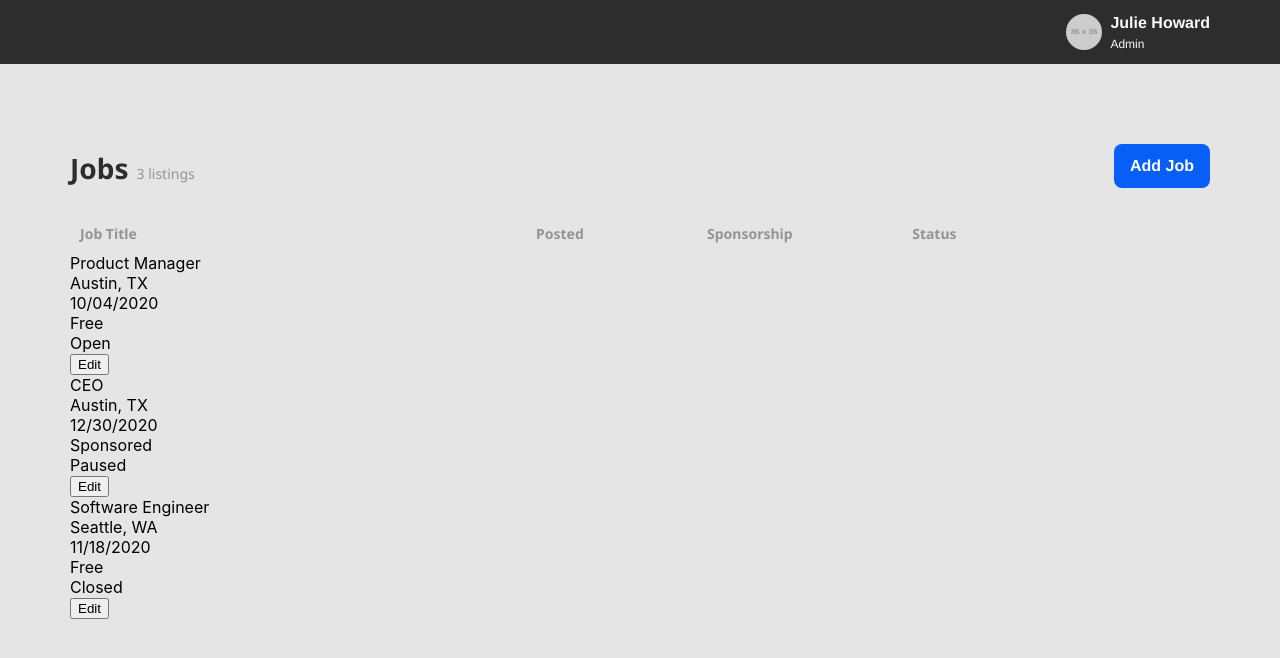
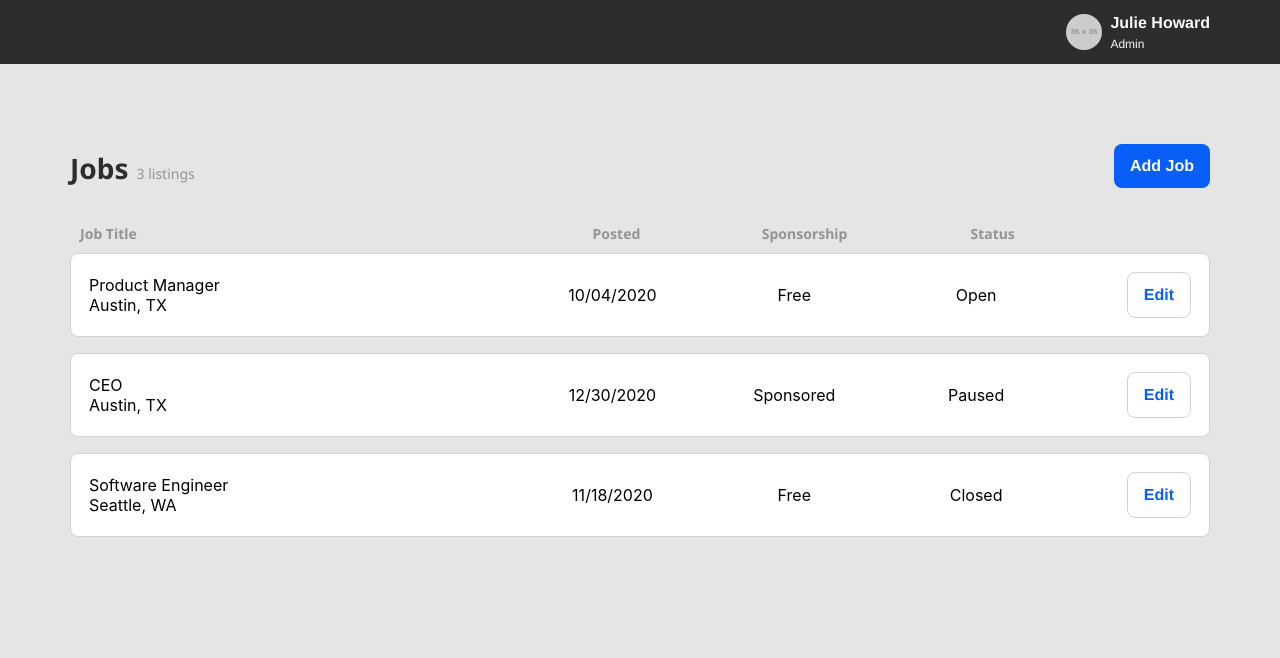
Before and after one commit to christinakerr/frontend-exercise, a React (Create React App) app: page / in a window 1280 px wide. Shown: the top 658 px of the page. Built offline with nearby package versions, Linux system fonts and the light colour scheme.

Commit message:
Aligned each job to the job grid

```diff
--- a/src/components/Job/Job.css
+++ b/src/components/Job/Job.css
@@ -0,0 +1,8 @@
+.job-row{
+    background: #FFFFFF;
+    border: 1px solid #D4D2D0;
+    box-sizing: border-box;
+    border-radius: 8px;
+    padding: 18px;
+    margin: 0px 0 16px 0;
+}
--- a/src/components/Job/Job.js
+++ b/src/components/Job/Job.js
@@ -1,17 +1,19 @@
 import React from 'react'
-import Button from "../Button"
 import { Link } from "react-router-dom"
+import "./Job.css"
 
 function Job(props) {
 
     return (
-        <div data-testid="job">
-            <div>{props.title}</div>
-            <div>{props.location}</div>
-            <div>{props.posted}</div>
-            <div>{props.sponsorship}</div>
-            <div>{props.status}</div>
-            <Link to={"/edit/" + props.id} data-testid="edit-job-btn"><Button>Edit</Button></Link>
+        <div data-testid="job" className="job-row job-grid">
+            <div className="job-title-col">
+                <div>{props.title}</div>
+                <div>{props.location}</div>
+            </div>
+            <div className="center">{props.posted}</div>
+            <div className="center">{props.sponsorship}</div>
+            <div className="center">{props.status}</div>
+            <Link to={"/edit/" + props.id} data-testid="edit-job-btn" className="right"><button className="btn-secondary">Edit</button></Link>
         </div>
     );
 }
--- a/src/index.css
+++ b/src/index.css
@@ -67,11 +67,38 @@ main, header {
   border-style: none;
 }
 
+.btn-secondary {
+  background: #FFFFFF;
+  border: 1px solid #D4D2D0;
+  box-sizing: border-box;
+  border-radius: 8px;
+  padding: 13px 16px;
+  font-family: Helvetica Neue;
+  font-style: normal;
+  font-weight: bold;
+  font-size: 16px;
+  line-height: 112.5%;
+  color: #085FF7;
+}
+
 .job-grid {
   display: grid;
   grid-template-columns: 40% 15% 18% 15% auto;
+  align-items: center;
 }
 
 #title-col-head {
   grid-column: 1 / 2;
 }
+
+.job-title-col {
+    grid-column: 1 / 2;
+}
+
+.center {
+  justify-self: center;
+}
+
+.right {
+  justify-self: right;
+}
--- a/src/pages/Listings/Listings.js
+++ b/src/pages/Listings/Listings.js
@@ -25,16 +25,17 @@ function Listings(props) {
             </div>
             <div className="job-grid">
                 <div id="title-col-head" className="col-head">Job Title</div>
-                <div className="col-head">Posted</div>
-                <div className="col-head">Sponsorship</div>
-                <div className="col-head">Status</div>
+                <div className="col-head center">Posted</div>
+                <div className="col-head center">Sponsorship</div>
+                <div className="col-head center">Status</div>
                 <div className="col-head"></div>
-                <div>
-                    {
-                        jobMap ? jobMap : <h4>No jobs found.</h4>
-                    }
-                </div>
             </div>
+            <div>
+                {
+                    jobMap ? jobMap : <h4>No jobs found.</h4>
+                }
+            </div>
+
         </main>
     );
 }
```
